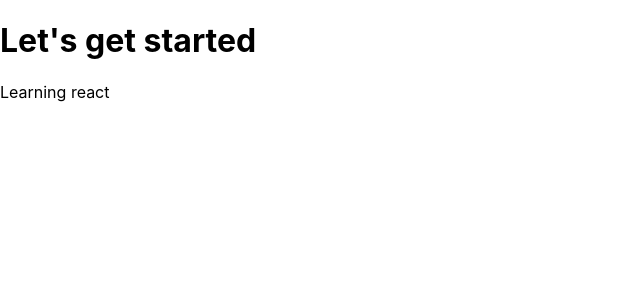
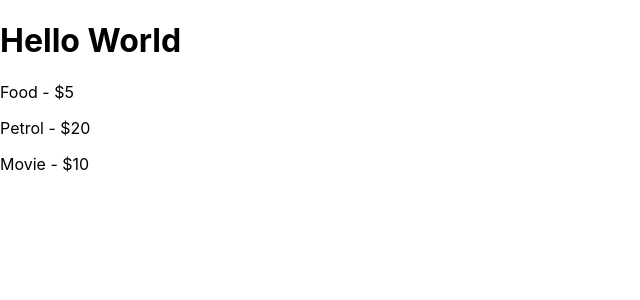
Before and after one commit to ChinthanaK/expense-tracker-react-app, a React (Create React App) app: page / in a window 1280 px wide. Shown: the top 300 px of the page, without its empty margins (0-640 px from the left). Built offline with nearby package versions, Linux system fonts and the light colour scheme.

Commit message:
First Custom Component

```diff
--- a/src/App.js
+++ b/src/App.js
@@ -1,9 +1,9 @@
-
+import ExpenseItem from "./components/ExpenseItem";
 function App() {
   return (
     <div className="App">
-      <h1>Let's get started</h1>
-      <p>Learning react</p>
+      <h1>Hello World</h1>
+      <ExpenseItem></ExpenseItem>
     </div>
   );
 }
--- /dev/null
+++ b/src/components/ExpenseItem.js
@@ -0,0 +1,11 @@
+function ExpenseItem(){
+    return(
+        <div>
+            <p>Food - $5</p>
+            <p>Petrol - $20</p>
+            <p>Movie - $10</p>
+        </div>
+    )
+}
+
+export default ExpenseItem;
```
